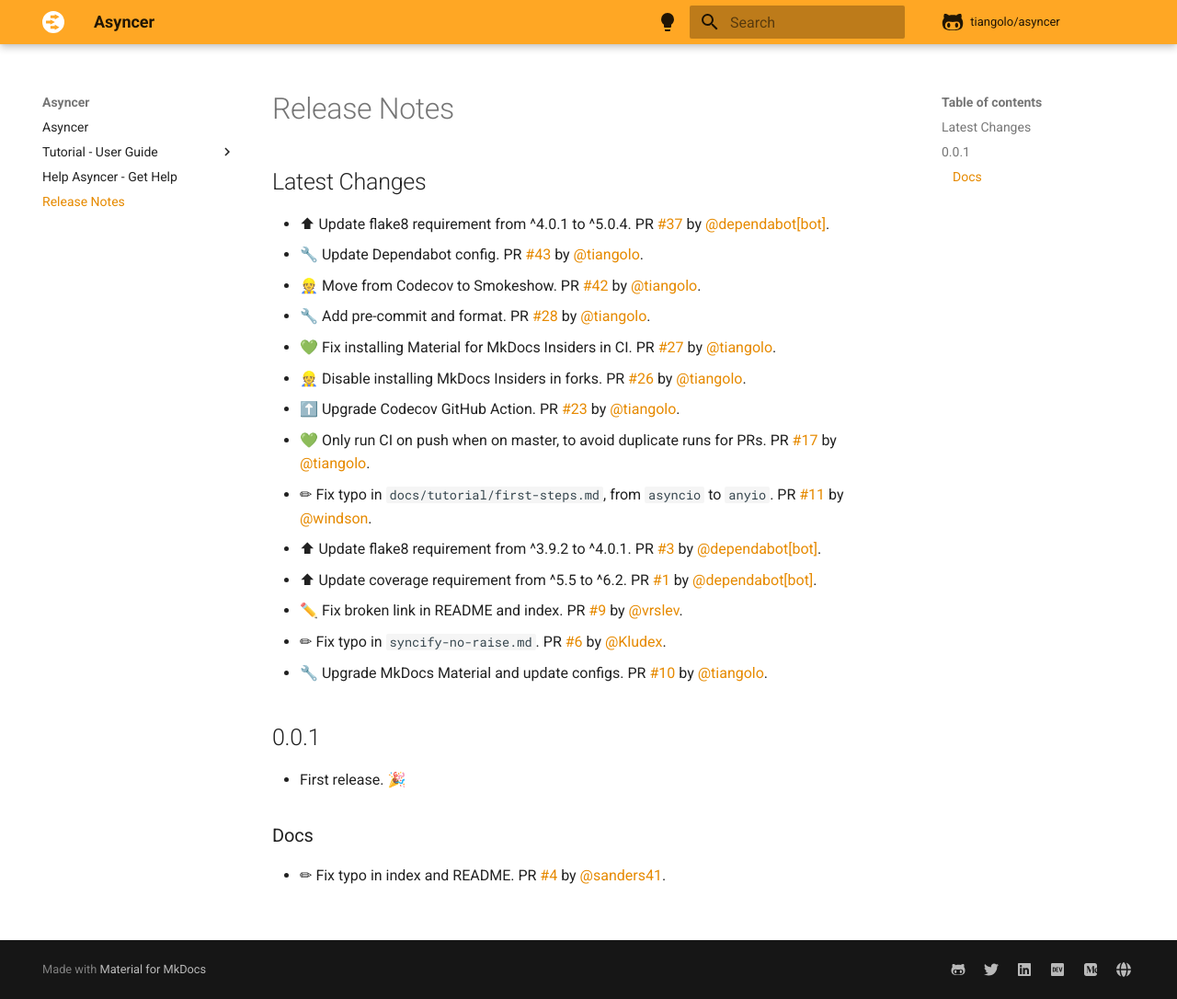
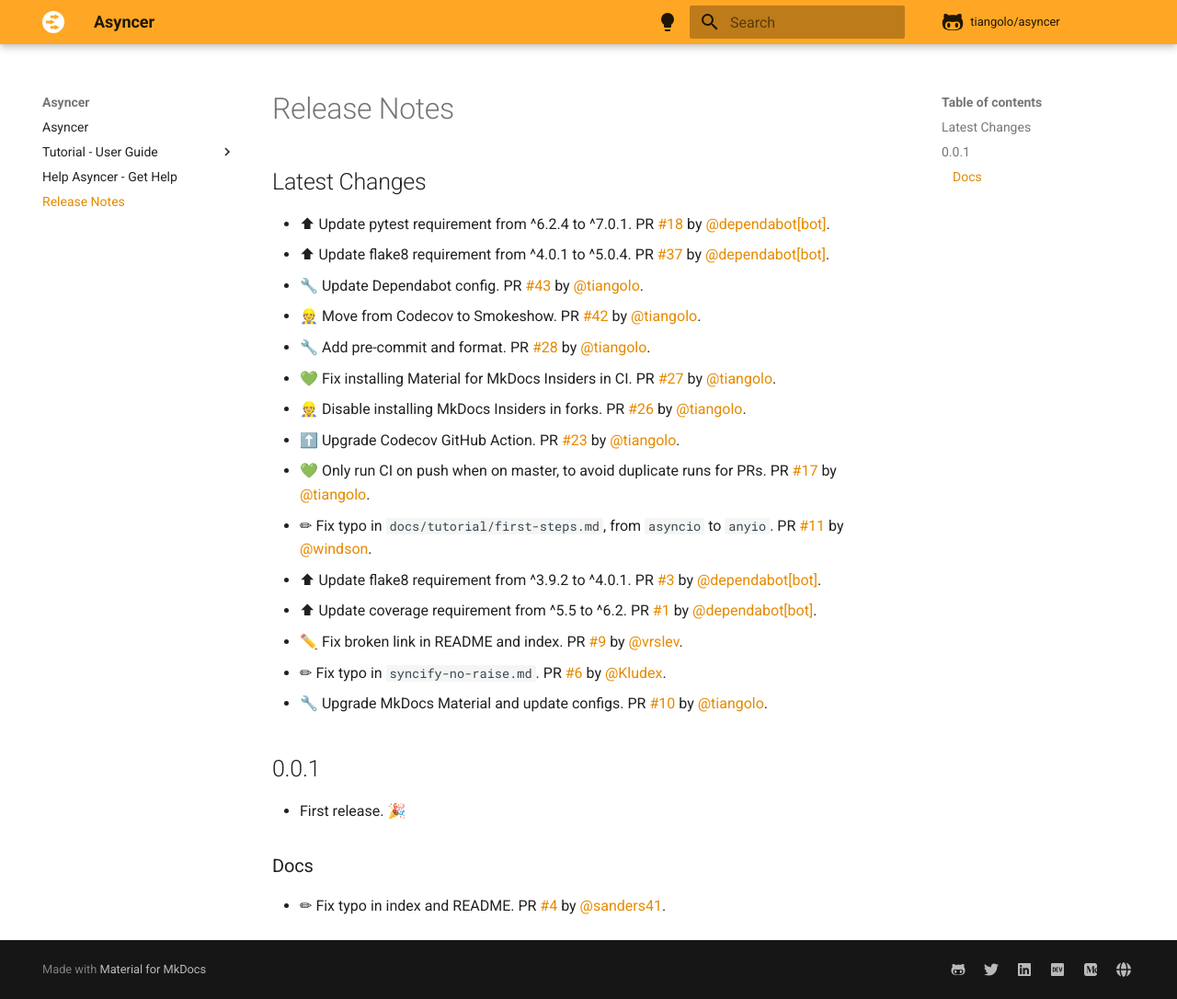
Before and after one commit to balintfrankas/fastapi-asyncer, an MkDocs documentation site: the page built from docs/release-notes.md, in a window 1280 px wide and 1086 px high. Shown: the whole window at 92% size. Built offline with MkDocs 1.6.1 and Material for MkDocs 9.7.7, drawn with Linux system fonts in a browser that asks for light colours; comment, search, counter and statistics services are not loaded.

Commit message:
📝 Update release notes

```diff
--- a/docs/release-notes.md
+++ b/docs/release-notes.md
@@ -2,6 +2,7 @@
 
 ## Latest Changes
 
+* ⬆ Update pytest requirement from ^6.2.4 to ^7.0.1. PR [#18](https://github.com/tiangolo/asyncer/pull/18) by [@dependabot[bot]](https://github.com/apps/dependabot).
 * ⬆ Update flake8 requirement from ^4.0.1 to ^5.0.4. PR [#37](https://github.com/tiangolo/asyncer/pull/37) by [@dependabot[bot]](https://github.com/apps/dependabot).
 * 🔧 Update Dependabot config. PR [#43](https://github.com/tiangolo/asyncer/pull/43) by [@tiangolo](https://github.com/tiangolo).
 * 👷 Move from Codecov to Smokeshow. PR [#42](https://github.com/tiangolo/asyncer/pull/42) by [@tiangolo](https://github.com/tiangolo).
```
